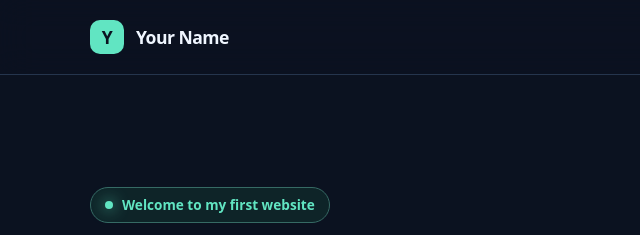
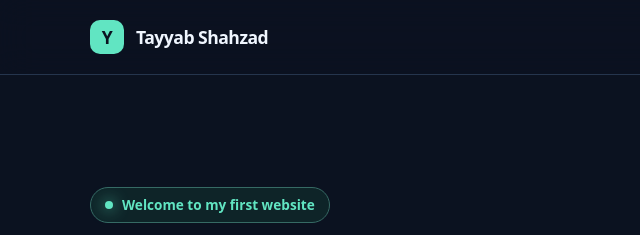
Before and after one commit to cyberexperts313/my-first-website, a plain HTML site: page index.html in a window 1280 px wide. Shown: the top 235 px of the page, 0-640 px from the left. Drawn offline with Linux system fonts and the light colour scheme.

Commit message:
Update index.html

```diff
--- a/index.html
+++ b/index.html
@@ -54,7 +54,7 @@
   <!-- Then replace the sample About, Skills and Project text below. -->
   <header>
     <div class="wrap">
-      <a class="brand" href="#home" aria-label="Go to home"><span class="mark">Y</span> Your Name</a>
+      <a class="brand" href="#home" aria-label="Go to home"><span class="mark">Y</span> Tayyab Shahzad</a>
       <nav aria-label="Main navigation">
         <a href="#about">About</a><a href="#skills">Skills</a><a href="#projects">Projects</a><a href="#contact">Contact</a>
       </nav>
```
